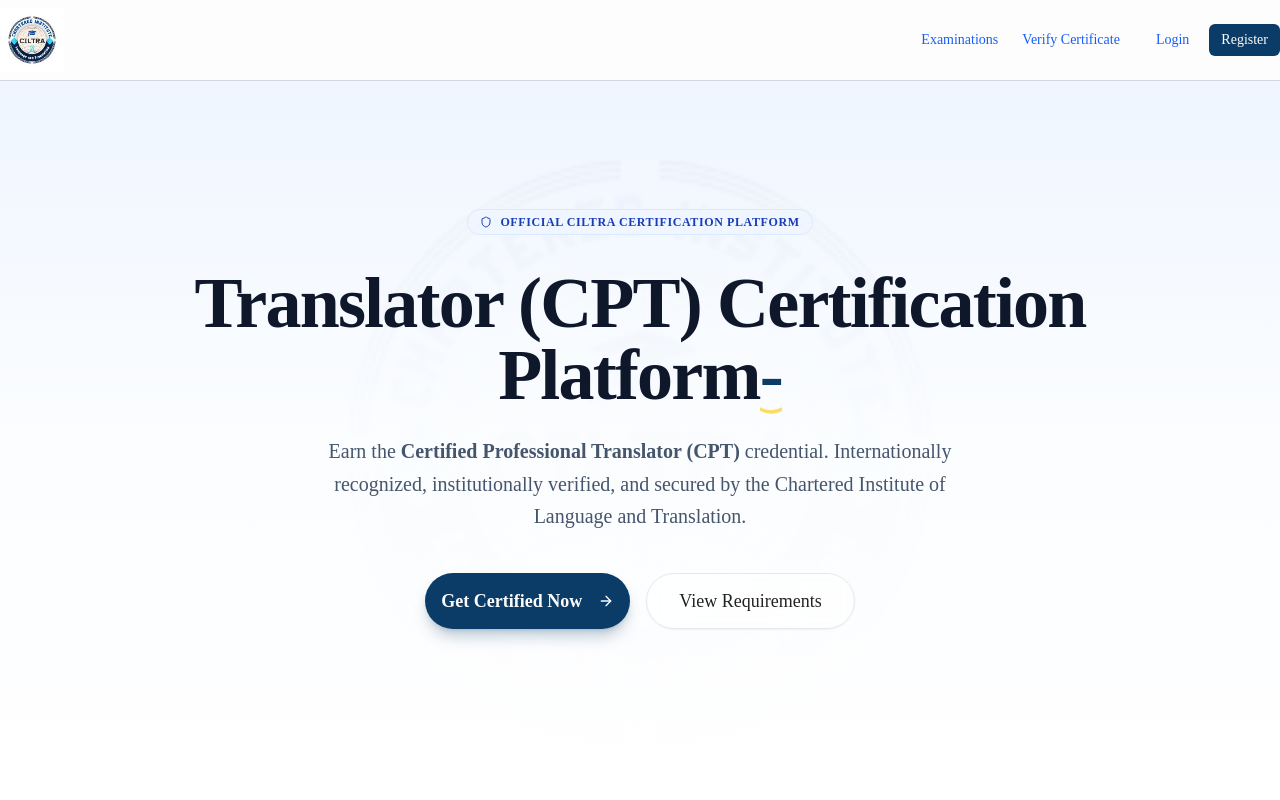
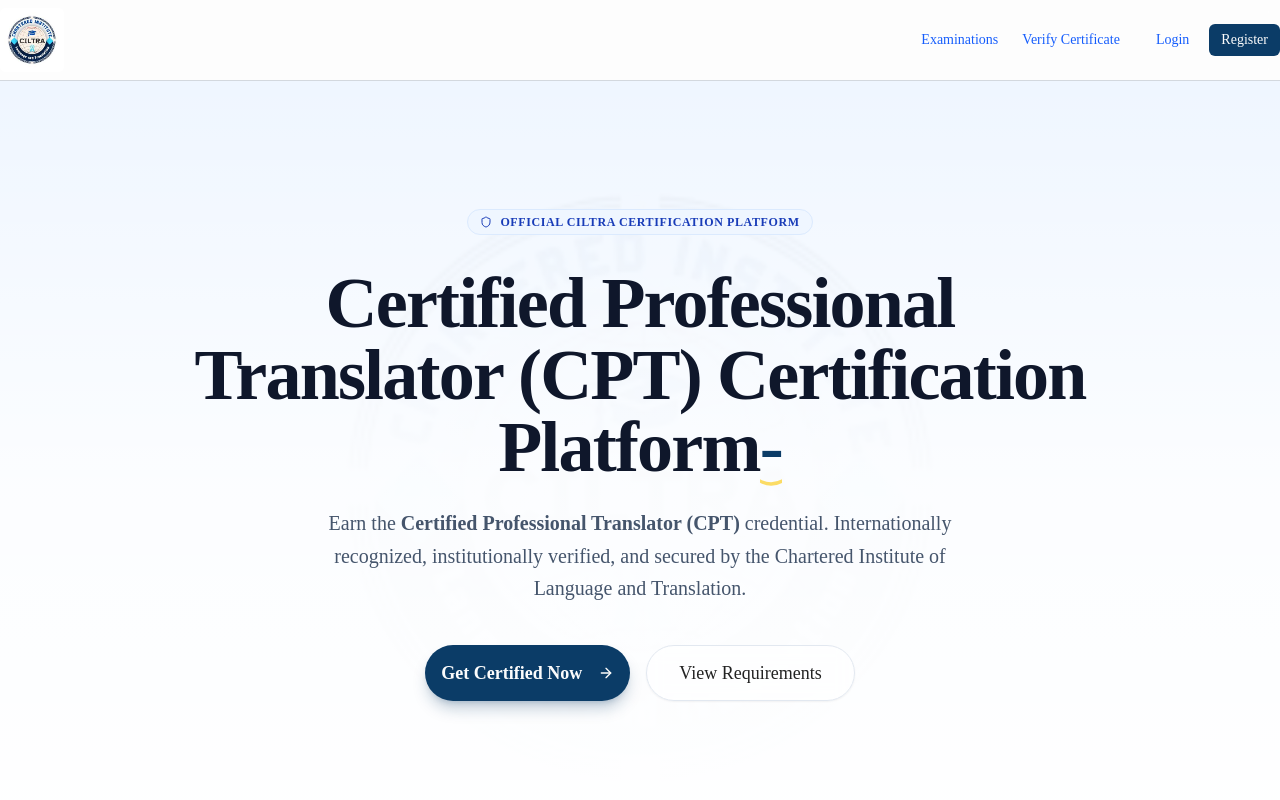
Before and after one commit to Yusuf-Babagana/ciltra-frontend, a Next.js app: page / in a window 1280 px wide. Shown: the top 800 px of the page. Built offline with nearby package versions, Linux system fonts and the light colour scheme.

Commit message:
Added Certified Professional Translator (CPT) Certification Platform

```diff
--- a/app/page.tsx
+++ b/app/page.tsx
@@ -51,15 +51,15 @@ export default function HomePage() {
               <Shield className="w-3 h-3" /> Official CILTRA Certification Platform
             </div>
 
-            <h1 className="mx-auto max-w-4xl text-5xl font-extrabold tracking-tight text-slate-900 dark:text-white sm:text-6xl md:text-7xl mb-6">
-              Translator (CPT) Certification Platform<span className="text-primary relative inline-block">
+            <h3 className="mx-auto max-w-4xl text-5xl font-extrabold tracking-tight text-slate-900 dark:text-white sm:text-6xl md:text-7xl mb-6">
+              Certified Professional Translator (CPT) Certification Platform<span className="text-primary relative inline-block">
                 -
                 {/* Underline decoration */}
                 <svg className="absolute w-full h-3 -bottom-1 left-0 text-yellow-400 opacity-60" viewBox="0 0 100 10" preserveAspectRatio="none">
                   <path d="M0 5 Q 50 10 100 5" stroke="currentColor" strokeWidth="3" fill="none" />
                 </svg>
               </span>
-            </h1>
+            </h3>
 
             <p className="mx-auto max-w-2xl text-lg md:text-xl text-slate-600 dark:text-slate-300 leading-relaxed mb-10">
               Earn the <strong>Certified Professional Translator (CPT)</strong> credential.
```
